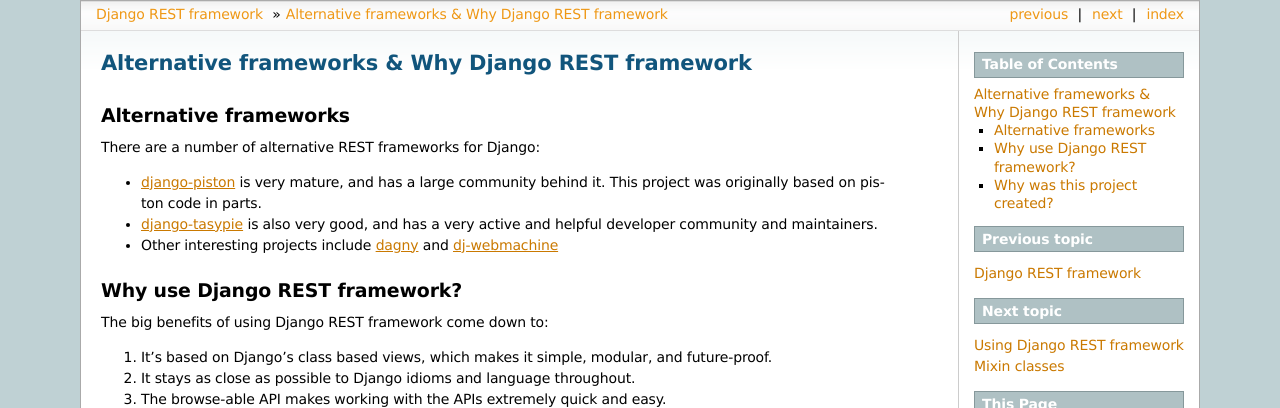
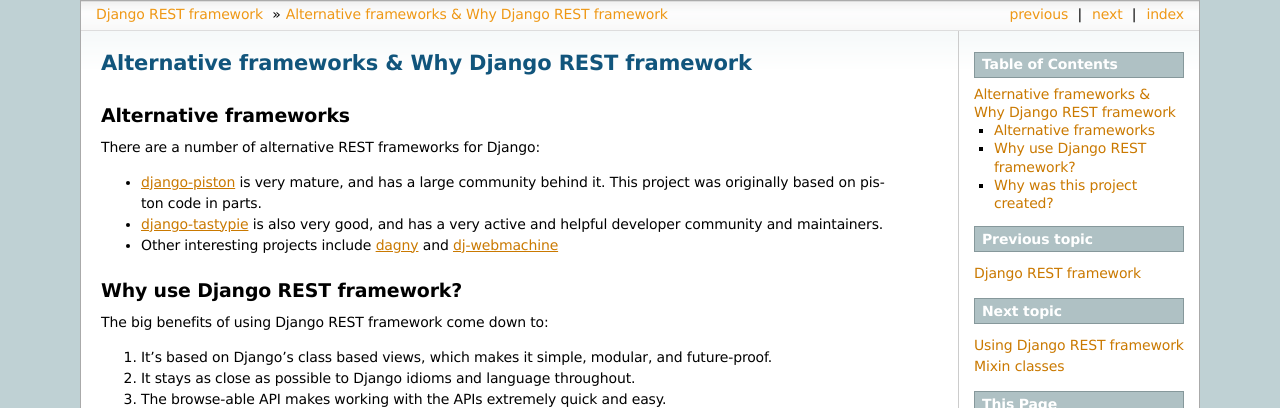
Before and after one commit to Adam-dev-coder/python-django-projects, a Sphinx documentation site: the page built from docs/howto/alternativeframeworks.rst, in a window 1280 px wide. Shown: the top 408 px of the page. Built offline with Sphinx 7.4.7, drawn with Linux system fonts in a browser that asks for light colours.

Commit message:
Fix typo.

```diff
--- a/docs/howto/alternativeframeworks.rst
+++ b/docs/howto/alternativeframeworks.rst
@@ -7,7 +7,7 @@ Alternative frameworks
 There are a number of alternative REST frameworks for Django:
 
 * `django-piston <https://bitbucket.org/jespern/django-piston/wiki/Home>`_ is very mature, and has a large community behind it.  This project was originally based on piston code in parts.
-* `django-tasypie <https://github.com/toastdriven/django-tastypie>`_ is also very good, and has a very active and helpful developer community and maintainers.
+* `django-tastypie <https://github.com/toastdriven/django-tastypie>`_ is also very good, and has a very active and helpful developer community and maintainers.
 * Other interesting projects include `dagny <https://github.com/zacharyvoase/dagny>`_ and `dj-webmachine <http://benoitc.github.com/dj-webmachine/>`_
 
 
```
